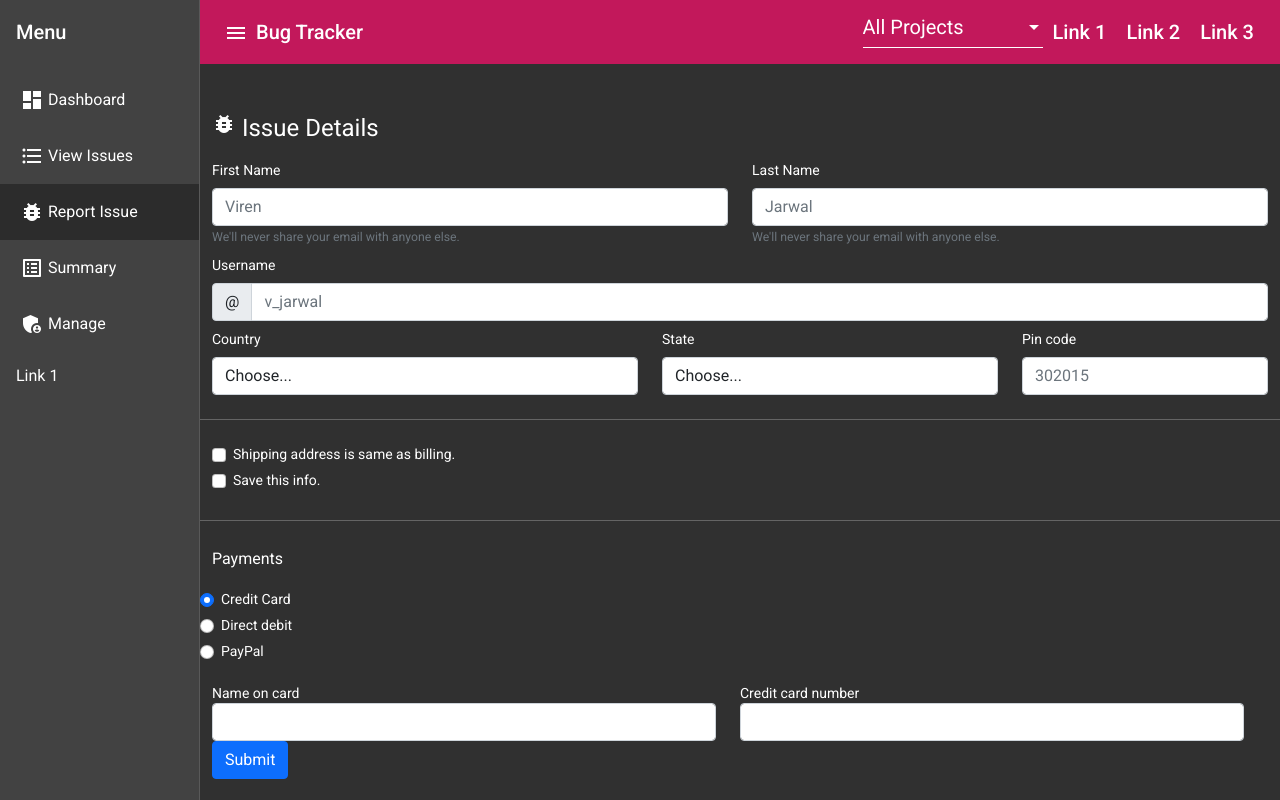
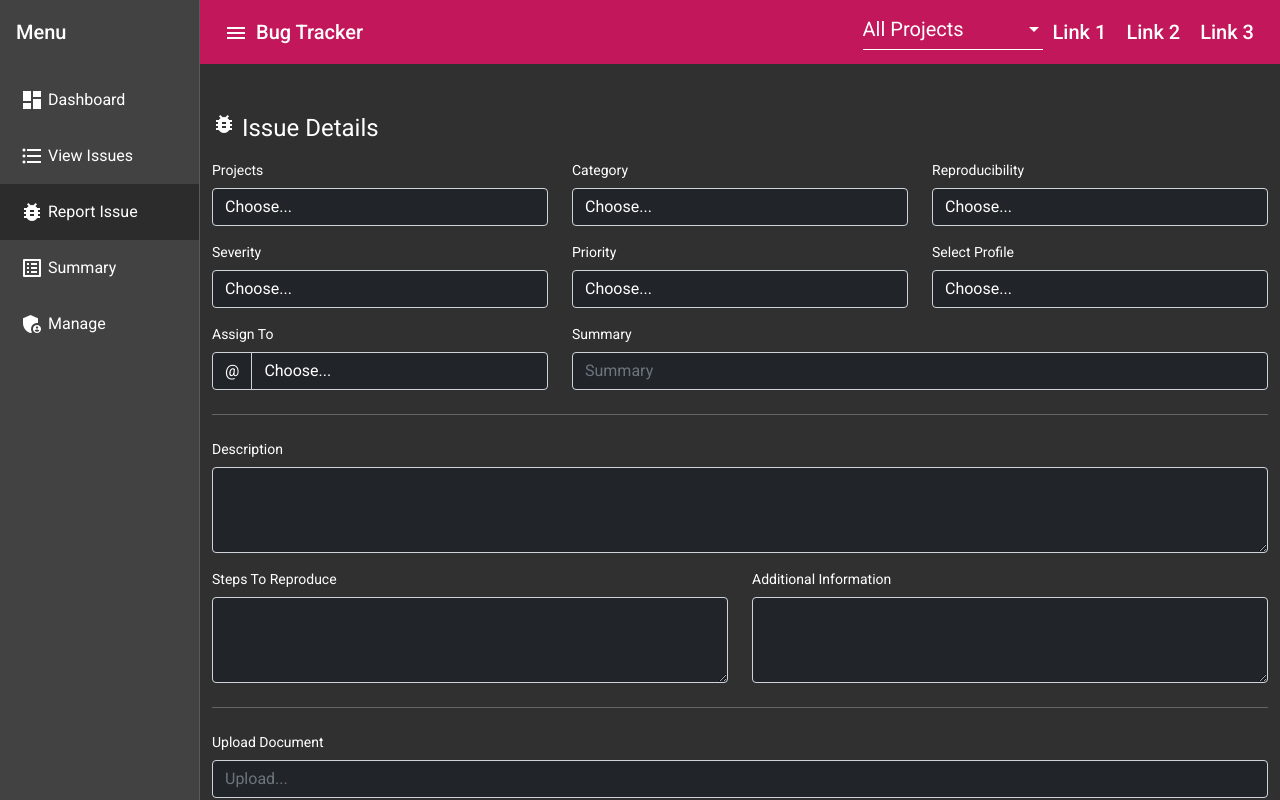
Before and after one commit to VirrenKJ/bt-ng, an Angular app: page /add-issue in a window 1280 px wide. Built offline with nearby package versions, Linux system fonts and the light colour scheme.

Commit message:
template

```diff
--- a/src/app/app.module.ts
+++ b/src/app/app.module.ts
@@ -22,6 +22,7 @@ import { MatPaginatorModule } from '@angular/material/paginator';
 import { MatCardModule } from '@angular/material/card';
 import { MatDatepickerModule } from '@angular/material/datepicker';
 import { MatCheckboxModule } from '@angular/material/checkbox';
+import { MatTabsModule } from '@angular/material/tabs';
 import { ViewIssueComponent } from './issue/view-issue/view-issue.component';
 import { AddIssueComponent } from './issue/add-issue/add-issue.component';
 import { SummaryComponent } from './summary/summary.component';
@@ -58,6 +59,7 @@ const appRoutes: Routes = [
     MatCardModule,
     MatCheckboxModule,
     MatDatepickerModule,
+    MatTabsModule,
     BsDropdownModule.forRoot(),
     RouterModule.forRoot(appRoutes),
     NgbModule,
--- a/src/app/issue/add-issue/add-issue.component.html
+++ b/src/app/issue/add-issue/add-issue.component.html
@@ -6,97 +6,134 @@
     <form [formGroup]="contactForm" (ngSubmit)="onSubmit()">
       <div class="form-group">
         <div class="row">
-          <div class="col-sm-6">
-            <label class="form-label" for="firstName">First Name</label>
-            <input type="text" class="form-control" id="firstName" aria-describedby="emailHelp" placeholder="Viren" />
-            <small id="emailHelp" class="form-text text-muted">We'll never share your email with anyone else.</small>
-          </div>
-          <div class="col-sm-6">
-            <label class="form-label" for="lastName">Last Name</label>
-            <input type="text" class="form-control" id="lastName" aria-describedby="emailHelp" placeholder="Jarwal" />
-            <small id="emailHelp" class="form-text text-muted">We'll never share your email with anyone else.</small>
-          </div>
-        </div>
-        <div class="col-12 mt-2">
-          <label class="form-label" for="username">Username</label>
-          <div class="input-group">
-            <span class="input-group-text">@</span>
-            <input type="text" class="form-control" id="username" aria-describedby="emailHelp" placeholder="v_jarwal" />
-          </div>
-          <div class="invalid-feedback">Valid Username is required.</div>
-        </div>
-        <div class="row mt-2">
-          <div class="col-md-5">
-            <label class="form-label" for="country">Country</label>
-            <select class="form-control" id="country">
+          <div class="col-md-4">
+            <label class="form-label" for="country">Projects</label>
+            <select class="form-control bg-dark text-white" id="country">
               <option value="">Choose...</option>
-              <option value="australia">India</option>
-              <option value="usa">Pakistan</option>
+              <option value="australia">Project 1</option>
+              <option value="usa">Project 2</option>
             </select>
             <div class="invalid-feedback">Valid Username is required.</div>
           </div>
-
           <div class="col-md-4">
-            <label class="form-label" for="state">State</label>
-            <select class="form-control" id="state">
+            <label class="form-label" for="country">Category</label>
+            <select class="form-control bg-dark text-white" id="country">
               <option value="">Choose...</option>
-              <option value="delhi">Delhi</option>
-              <option value="jaipur">Jaipur</option>
-              <option value="karachi">Karachi</option>
+              <option value="australia">Project 1</option>
+              <option value="usa">Project 2</option>
             </select>
             <div class="invalid-feedback">Valid Username is required.</div>
           </div>
-
-          <div class="col-md-3">
-            <label class="form-label" for="pincode">Pin code</label>
-            <input class="form-control" id="pincode" type="number" placeholder="302015" />
+          <div class="col-md-4">
+            <label class="form-label" for="country">Reproducibility</label>
+            <select class="form-control bg-dark text-white" id="country">
+              <option value="">Choose...</option>
+              <option value="australia">Project 1</option>
+              <option value="usa">Project 2</option>
+            </select>
             <div class="invalid-feedback">Valid Username is required.</div>
           </div>
+        </div>
+        <div class="row mt-3">
+          <div class="col-md-4">
+            <label class="form-label" for="country">Severity</label>
+            <select class="form-control bg-dark text-white" id="country">
+              <option value="">Choose...</option>
+              <option value="australia">Project 1</option>
+              <option value="usa">Project 2</option>
+            </select>
+            <div class="invalid-feedback">Valid Username is required.</div>
+          </div>
+          <div class="col-md-4">
+            <label class="form-label" for="country">Priority</label>
+            <select class="form-control bg-dark text-white" id="country">
+              <option value="">Choose...</option>
+              <option value="australia">Project 1</option>
+              <option value="usa">Project 2</option>
+            </select>
+            <div class="invalid-feedback">Valid Username is required.</div>
+          </div>
+          <div class="col-md-4">
+            <label class="form-label" for="country">Select Profile</label>
+            <select class="form-control bg-dark text-white" id="country">
+              <option value="">Choose...</option>
+              <option value="australia">Project 1</option>
+              <option value="usa">Project 2</option>
+            </select>
+            <div class="invalid-feedback">Valid Username is required.</div>
+          </div>
+        </div>
+        <div class="row mt-3">
+          <div class="col-md-4">
+            <label class="form-label" for="country">Assign To</label>
+            <div class="input-group">
+              <span class="input-group-text bg-dark text-white">@</span>
+              <select class="form-control bg-dark text-white" id="country">
+                <option value="">Choose...</option>
+                <option value="australia">Project 1</option>
+                <option value="usa">Project 2</option>
+              </select>
+            </div>
+            <div class="invalid-feedback">Valid Username is required.</div>
+          </div>
+          <div class="col-sm-8">
+            <label class="form-label" for="summary">Summary</label>
+            <input type="text" class="form-control bg-dark text-white" id="summary" placeholder="Summary" />
+          </div>
+        </div>
 
-          <hr class="my-4" />
+        <hr class="my-4" />
 
-          <div class="col-12">
-            <div class="form-check">
-              <input id="sameAddress" type="checkbox" class="form-check-input" />
-              <label class="form-check-label" for="sameAddress">Shipping address is same as billing.</label>
-            </div>
-            <div class="form-check">
-              <input id="saveInfo" type="checkbox" class="form-check-input" />
-              <label class="form-check-label" for="saveInfo">Save this info.</label>
+        <div class="row mt-3">
+          <div class="col">
+            <label class="form-label" for="description">Description</label>
+            <textarea class="form-control bg-dark text-white" id="description" rows="3"></textarea>
+          </div>
+        </div>
+        <div class="row mt-3">
+          <div class="col">
+            <label class="form-label" for="reproduce">Steps To Reproduce</label>
+            <textarea class="form-control bg-dark text-white" id="reproduce" rows="3"></textarea>
+          </div>
+          <div class="col">
+            <label class="form-label" for="information">Additional Information</label>
+            <textarea class="form-control bg-dark text-white" id="information" rows="3"></textarea>
+          </div>
+        </div>
+
+        <hr class="my-4" />
+
+        <div class="row mt-2">
+          <div class="col">
+            <label class="form-label" for="upload">Upload Document</label>
+            <input type="text" class="form-control bg-dark text-white" id="upload" placeholder="Upload..." />
+          </div>
+        </div>
+
+        <hr class="my-4" />
+
+        <div class="row">
+          <div class="col">
+            <h3>View Status</h3>
+          </div>
+          <div class="col mt-1">
+            <div class="form-check form-check-inline">
+              <input id="public" name="view" type="radio" class="form-check-input bg-dark text-white" checked required />
+              <label class="form-check-label" for="public"> Public</label>
             </div>
           </div>
-
-          <hr class="my-4" />
-
-          <h3 class="mb-3">Payments</h3>
-
-          <div class="form-check">
-            <input id="creditCard" name="paymentMethod" type="radio" class="form-check-input" checked required />
-            <label class="form-check-label" for="creditCard">Credit Card</label>
-          </div>
-          <div class="form-check">
-            <input id="directDebit" name="paymentMethod" type="radio" class="form-check-input" required />
-            <label class="form-check-label" for="directDebit">Direct debit</label>
-          </div>
-          <div class="form-check">
-            <input id="paypal" name="paymentMethod" type="radio" class="form-check-input" required />
-            <label class="form-check-label" for="paypal">PayPal</label>
-          </div>
-
-          <div class="row mt-3">
-            <div class="col-md-6">
-              Name on card
-              <input type="text" class="form-control" />
-            </div>
-            <div class="col-md-6">
-              Credit card number
-              <input type="text" class="form-control" />
+          <div class="col mt-1">
+            <div class="form-check form-check-inline">
+              <input id="private" name="view" type="radio" class="form-check-input bg-dark text-white" required />
+              <label class="form-check-label" for="private"> Private</label>
             </div>
           </div>
+          <div class="col"></div>
+          <div class="col"></div>
         </div>
       </div>
 
-      <button type="submit" class="btn btn-primary">Submit</button>
+      <button type="submit" class="btn btn-primary mt-3">Submit Issue</button>
     </form>
   </div>
 </div>
--- a/src/app/issue/add-issue/add-issue.component.ts
+++ b/src/app/issue/add-issue/add-issue.component.ts
@@ -20,21 +20,6 @@ export class AddIssueComponent implements OnInit {
     country: new FormControl(),
   });
 
-  countryList = [
-    {
-      id: 1,
-      name: 'India',
-    },
-    {
-      id: 2,
-      name: 'Sri Lanka',
-    },
-    {
-      id: 3,
-      name: 'Bangladesh',
-    },
-  ];
-
   onSubmit() {
     console.log('Submitted!');
   }
--- a/src/app/main-nav/main-nav.component.html
+++ b/src/app/main-nav/main-nav.component.html
@@ -29,7 +29,6 @@
         <mat-icon mat-list-icon>admin_panel_settings</mat-icon>
         <span>Manage</span>
       </mat-list-item>
-      <a mat-list-item href="#">Link 1</a>
     </mat-nav-list>
   </mat-sidenav>
   <mat-sidenav-content>
@@ -39,7 +38,7 @@
       </button>
       <span class="ml2">Bug Tracker</span>
       <span class="spacer"> </span>
-      <mat-form-field class="assign-task-list" [floatLabel]="'never'">
+      <mat-form-field class="assign-task-list mt-1" [floatLabel]="'never'">
         <mat-label class="clr-blue">Dropdown</mat-label>
         <mat-select placeholder="" value="all">
           <mat-option value="all">All Projects</mat-option>
--- a/src/app/manage/manage.component.css
+++ b/src/app/manage/manage.component.css
@@ -0,0 +1,10 @@
+table {
+  width: 100%;
+}
+
+.mat-elevation-z8 {
+  width: 95%;
+  margin: auto;
+  margin-top: 20px;
+  padding: 0px;
+}
--- a/src/app/manage/manage.component.html
+++ b/src/app/manage/manage.component.html
@@ -1 +1,45 @@
-<p>manage works!</p>
+<mat-tab-group mat-align-tabs="center">
+  <mat-tab label="Users">
+    <ng-container>
+      <div class="mat-elevation-z8">
+        <mat-card>
+          <div class="row">
+            <mat-card-title class="lg-col-6"> All Issues </mat-card-title>
+          </div>
+        </mat-card>
+        <table mat-table [dataSource]="dataSource">
+          <!-- Position Column -->
+          <ng-container matColumnDef="position">
+            <th mat-header-cell *matHeaderCellDef>No.</th>
+            <td mat-cell *matCellDef="let element">{{ element.position }}</td>
+          </ng-container>
+
+          <!-- Name Column -->
+          <ng-container matColumnDef="name">
+            <th mat-header-cell *matHeaderCellDef>Name</th>
+            <td mat-cell *matCellDef="let element">{{ element.name }}</td>
+          </ng-container>
+
+          <!-- Weight Column -->
+          <ng-container matColumnDef="weight">
+            <th mat-header-cell *matHeaderCellDef>Weight</th>
+            <td mat-cell *matCellDef="let element">{{ element.weight }}</td>
+          </ng-container>
+
+          <!-- Symbol Column -->
+          <ng-container matColumnDef="symbol">
+            <th mat-header-cell *matHeaderCellDef>Symbol</th>
+            <td mat-cell *matCellDef="let element">{{ element.symbol }}</td>
+          </ng-container>
+
+          <tr mat-header-row *matHeaderRowDef="displayedColumns"></tr>
+          <tr mat-row *matRowDef="let row; columns: displayedColumns"></tr>
+        </table>
+
+        <mat-paginator [pageSizeOptions]="[5, 10, 20]" showFirstLastButtons aria-label="Select page of periodic elements"> </mat-paginator>
+      </div>
+    </ng-container>
+  </mat-tab>
+  <mat-tab label="Projects"> Projects </mat-tab>
+  <mat-tab label="Global Profiles"> Global Profiles </mat-tab>
+</mat-tab-group>
--- a/src/app/manage/manage.component.ts
+++ b/src/app/manage/manage.component.ts
@@ -1,15 +1,52 @@
-import { Component, OnInit } from '@angular/core';
+import { AfterViewInit, Component, OnInit, ViewChild } from '@angular/core';
+import { MatPaginator } from '@angular/material/paginator';
+import { MatTableDataSource } from '@angular/material/table';
 
 @Component({
   selector: 'app-manage',
   templateUrl: './manage.component.html',
-  styleUrls: ['./manage.component.css']
+  styleUrls: ['./manage.component.css'],
 })
-export class ManageComponent implements OnInit {
+export class ManageComponent implements OnInit, AfterViewInit {
+  @ViewChild(MatPaginator) paginator: MatPaginator;
+  displayedColumns: string[] = ['position', 'name', 'weight', 'symbol'];
+  dataSource = new MatTableDataSource<PeriodicElement>(ELEMENT_DATA);
 
-  constructor() { }
+  constructor() {}
 
-  ngOnInit(): void {
+  ngOnInit(): void {}
+
+  ngAfterViewInit() {
+    this.dataSource.paginator = this.paginator;
   }
+}
 
+export interface PeriodicElement {
+  name: string;
+  position: number;
+  weight: number;
+  symbol: string;
 }
+
+const ELEMENT_DATA: PeriodicElement[] = [
+  { position: 1, name: 'Hydrogen', weight: 1.0079, symbol: 'H' },
+  { position: 2, name: 'Helium', weight: 4.0026, symbol: 'He' },
+  { position: 3, name: 'Lithium', weight: 6.941, symbol: 'Li' },
+  { position: 4, name: 'Beryllium', weight: 9.0122, symbol: 'Be' },
+  { position: 5, name: 'Boron', weight: 10.811, symbol: 'B' },
+  { position: 6, name: 'Carbon', weight: 12.0107, symbol: 'C' },
+  { position: 7, name: 'Nitrogen', weight: 14.0067, symbol: 'N' },
+  { position: 8, name: 'Oxygen', weight: 15.9994, symbol: 'O' },
+  { position: 9, name: 'Fluorine', weight: 18.9984, symbol: 'F' },
+  { position: 10, name: 'Neon', weight: 20.1797, symbol: 'Ne' },
+  { position: 11, name: 'Sodium', weight: 22.9897, symbol: 'Na' },
+  { position: 12, name: 'Magnesium', weight: 24.305, symbol: 'Mg' },
+  { position: 13, name: 'Aluminum', weight: 26.9815, symbol: 'Al' },
+  { position: 14, name: 'Silicon', weight: 28.0855, symbol: 'Si' },
+  { position: 15, name: 'Phosphorus', weight: 30.9738, symbol: 'P' },
+  { position: 16, name: 'Sulfur', weight: 32.065, symbol: 'S' },
+  { position: 17, name: 'Chlorine', weight: 35.453, symbol: 'Cl' },
+  { position: 18, name: 'Argon', weight: 39.948, symbol: 'Ar' },
+  { position: 19, name: 'Potassium', weight: 39.0983, symbol: 'K' },
+  { position: 20, name: 'Calcium', weight: 40.078, symbol: 'Ca' },
+];
```
